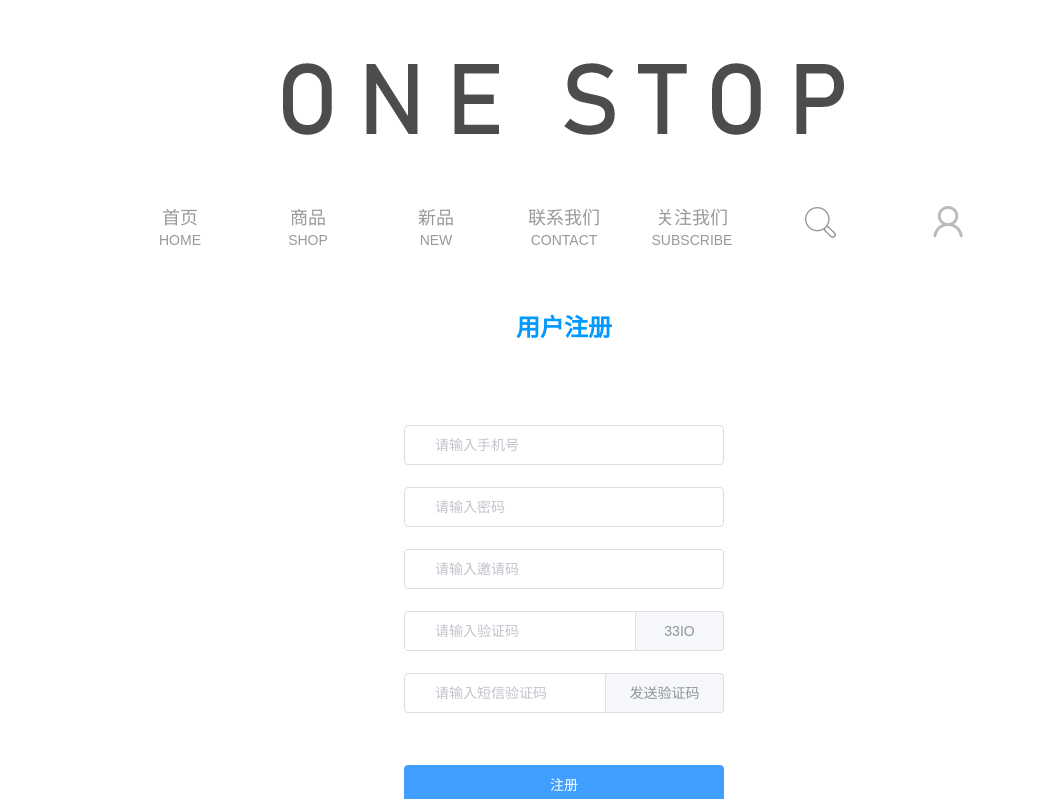
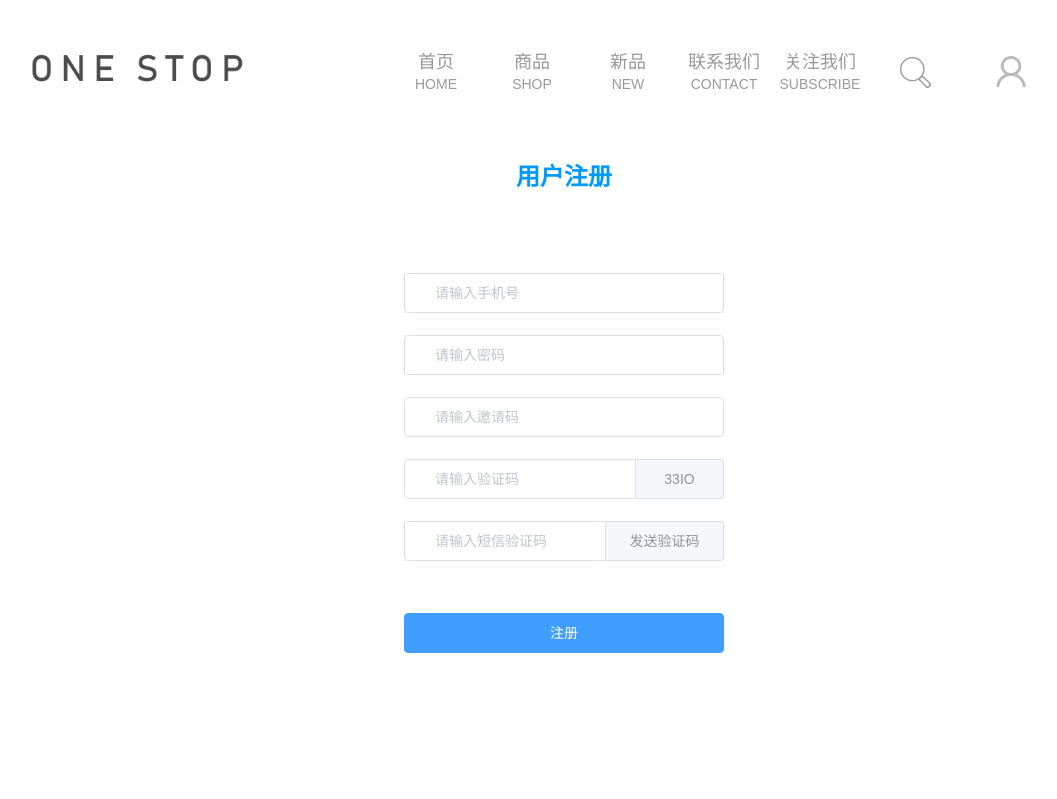
Before and after one commit to bingblue/onestop-web, a Vue app: page /#/reg in a window 1280 px wide. Shown: the top 799 px of the page, without its empty margins (76-1133 px from the left). Built offline with nearby package versions, Linux system fonts and the light colour scheme; some icons are missing.

Commit message:
update ellipsis

```diff
--- a/src/components/Header.vue
+++ b/src/components/Header.vue
@@ -1,14 +1,12 @@
 <template>
   <div>
     <el-row>
-      <el-col :span="12" :offset="6" class="text-center header-logo">
+      <el-col :span="4" :offset="2" class="text-center header-logo">
         <router-link to="/" title="one stop">
           <img class="header-logo-img" src="../assets/logo_index.png" alt="one stop logo">
         </router-link>
       </el-col>
-    </el-row>
-    <el-row>
-      <el-col :span="24" class="header-nav">
+      <el-col :span="18" class="header-nav">
         <ul>
           <li>
             <router-link to="/" title="首页">
@@ -76,8 +74,9 @@ export default {
 </script>
 
 <style scoped lang="stylus">
-.header-logo
-  padding 50px 0
+.header-logo,
+.header-nav
+  padding 50px 0 20px 0
 .text-center
   text-align center
 .header-logo-img
@@ -93,6 +92,11 @@ export default {
       color #999
       font-size 1.8rem
       text-align center
+      /* 文本溢出省略 */
+      overflow hidden
+      text-overflow ellipsis
+      white-space nowrap
+      /* 文本溢出省略END */
       &:nth-child(2n)
         font-size 1.4rem
 .header-icon
--- a/src/components/Sort.vue
+++ b/src/components/Sort.vue
@@ -41,6 +41,12 @@ ul
     width 16%
     text-align center
     a
+      /* 文本溢出省略 */
+      display block
+      overflow hidden
+      text-overflow ellipsis
+      white-space nowrap
+      /* 文本溢出省略END */
       color #b3b3b3
       font-size 2rem
     &.active a, &:hover a
```
Also changed, not shown: package.json (+14 -14 lines), src/assets/normalize.css.
